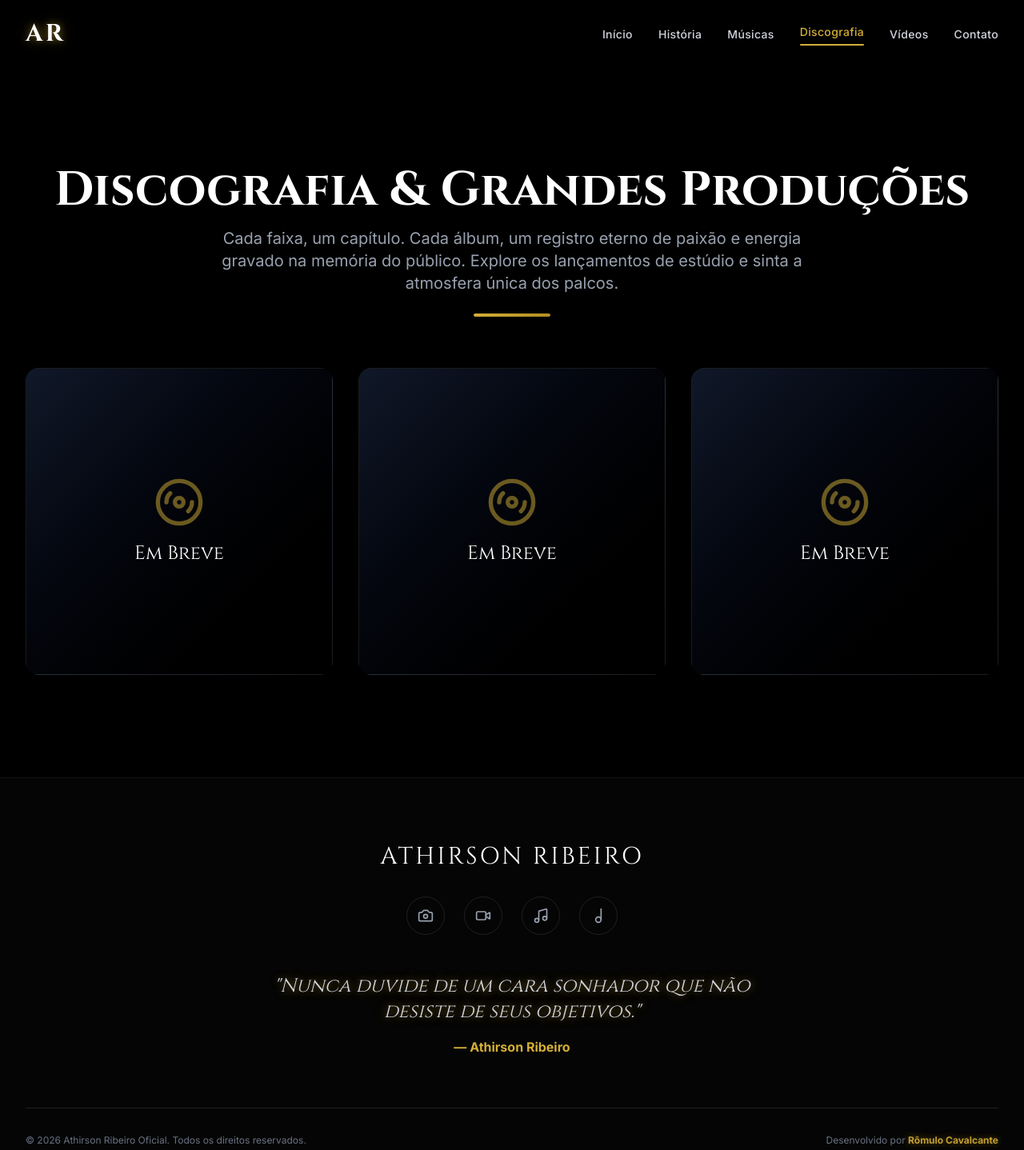
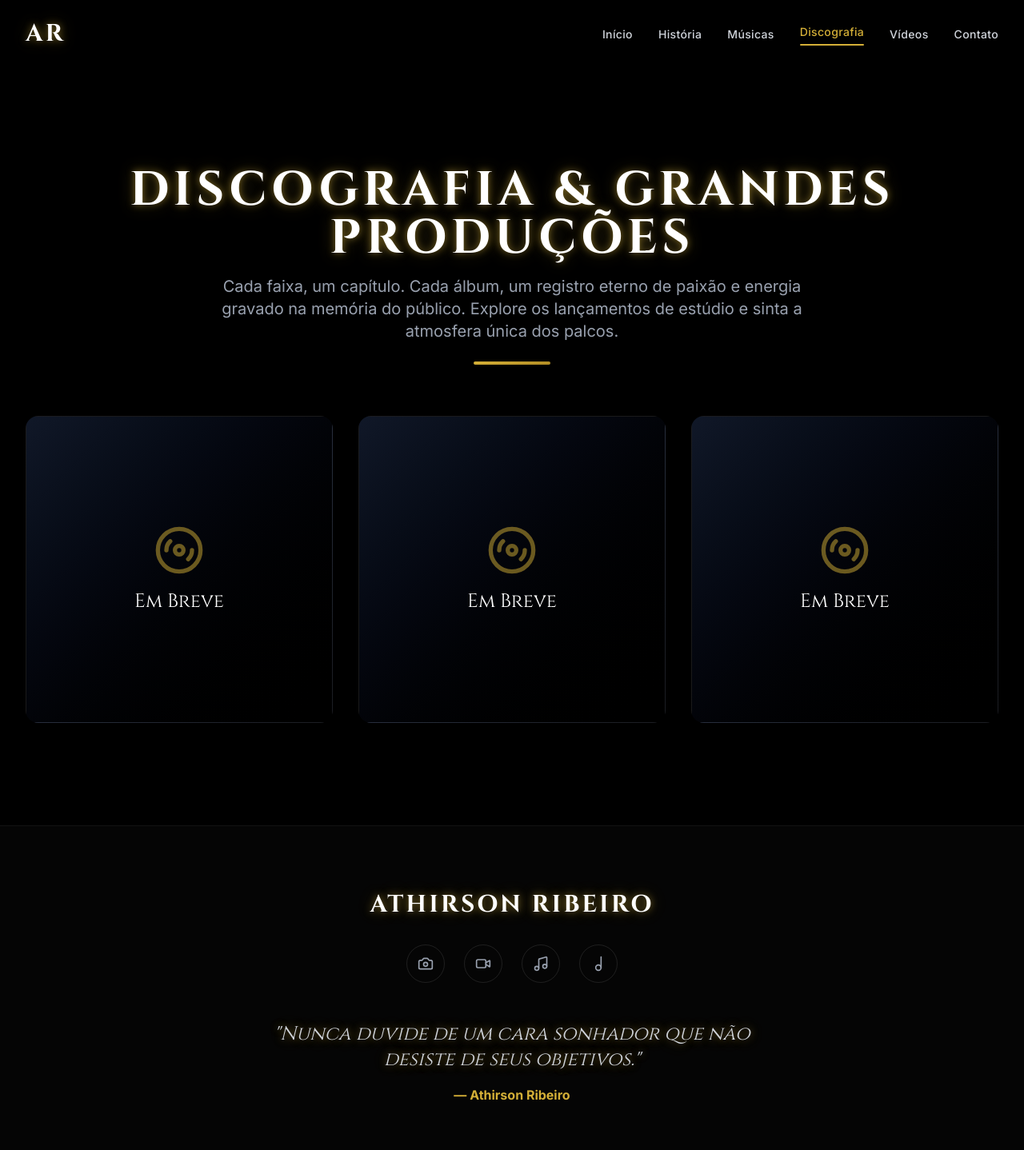
Before and after one commit to romulocavalcante7/athirsonribeiro, a Next.js app: page /discografia in a window 1280 px wide. Shown: the top 1438 px of the page at 80% size. Built offline with nearby package versions, Linux system fonts and the light colour scheme.

Commit message:
style: standardize all section titles to use Cinzel uppercase glowing format

```diff
--- a/src/components/ContactForm.tsx
+++ b/src/components/ContactForm.tsx
@@ -21,7 +21,7 @@ export default function ContactForm() {
           viewport={{ once: true }}
           transition={{ duration: 0.8 }}
         >
-          <h2 className="font-serif text-4xl md:text-6xl font-bold text-white mb-6">
+          <h2 className="font-serif text-4xl md:text-6xl font-bold tracking-widest text-white text-glow uppercase mb-6">
             Leve o Show para Sua Cidade
           </h2>
           <div className="w-24 h-1 gold-gradient mx-auto rounded-full mb-8"></div>
--- a/src/components/Discography.tsx
+++ b/src/components/Discography.tsx
@@ -14,7 +14,7 @@ export default function Discography() {
           transition={{ duration: 0.8 }}
           className="text-center mb-16"
         >
-          <h2 className="font-serif text-4xl md:text-6xl font-bold text-white mb-4">
+          <h2 className="font-serif text-4xl md:text-6xl font-bold tracking-widest text-white text-glow uppercase mb-4">
             Discografia & Grandes Produções
           </h2>
           <p className="text-gray-400 text-lg md:text-xl max-w-3xl mx-auto mb-6">
--- a/src/components/Footer.tsx
+++ b/src/components/Footer.tsx
@@ -8,7 +8,7 @@ export default function Footer() {
     <footer className="w-full bg-[#050505] pt-20 pb-10 border-t border-white/5">
       <div className="max-w-7xl mx-auto px-4 md:px-8">
         <div className="flex flex-col items-center text-center mb-16">
-          <h2 className="font-serif text-3xl text-white mb-8 tracking-widest uppercase">
+          <h2 className="font-serif text-3xl font-bold text-white mb-8 tracking-widest uppercase text-glow">
             Athirson Ribeiro
           </h2>
 
--- a/src/components/History.tsx
+++ b/src/components/History.tsx
@@ -18,7 +18,7 @@ export default function History() {
           transition={{ duration: 0.8 }}
           className="text-center mb-20"
         >
-          <h2 className="font-serif text-4xl md:text-6xl font-bold text-white mb-4">
+          <h2 className="font-serif text-4xl md:text-6xl font-bold tracking-widest text-white text-glow uppercase mb-4">
             A Trajetória de um Sonhador
           </h2>
           <div className="w-24 h-1 gold-gradient mx-auto rounded-full"></div>
--- a/src/components/MusicPlatform.tsx
+++ b/src/components/MusicPlatform.tsx
@@ -23,7 +23,7 @@ export default function MusicPlatform() {
           transition={{ duration: 0.8 }}
           className="text-center mb-16"
         >
-          <h2 className="font-serif text-4xl md:text-6xl font-bold text-white mb-4">
+          <h2 className="font-serif text-4xl md:text-6xl font-bold tracking-widest text-white text-glow uppercase mb-4">
             Sons da Alma
           </h2>
           <p className="text-gray-400 text-lg md:text-xl max-w-2xl mx-auto mb-6">
--- a/src/components/Schedule.tsx
+++ b/src/components/Schedule.tsx
@@ -23,7 +23,7 @@ export default function Schedule() {
           className="flex flex-col md:flex-row justify-between items-end mb-16 gap-6"
         >
           <div>
-            <h2 className="font-serif text-4xl md:text-6xl font-bold text-white mb-4">
+            <h2 className="font-serif text-4xl md:text-6xl font-bold tracking-widest text-white text-glow uppercase mb-4">
               Próximos Shows
             </h2>
             <p className="text-gray-400 text-lg max-w-2xl">
--- a/src/components/VideoGallery.tsx
+++ b/src/components/VideoGallery.tsx
@@ -28,7 +28,7 @@ export default function VideoGallery() {
           transition={{ duration: 0.8 }}
           className="mb-12"
         >
-          <h2 className="font-serif text-4xl md:text-6xl font-bold text-white mb-4">
+          <h2 className="font-serif text-4xl md:text-6xl font-bold tracking-widest text-white text-glow uppercase mb-4">
             Galeria de Vídeos
           </h2>
           <p className="text-gray-400 text-lg mb-8 max-w-2xl">
```
